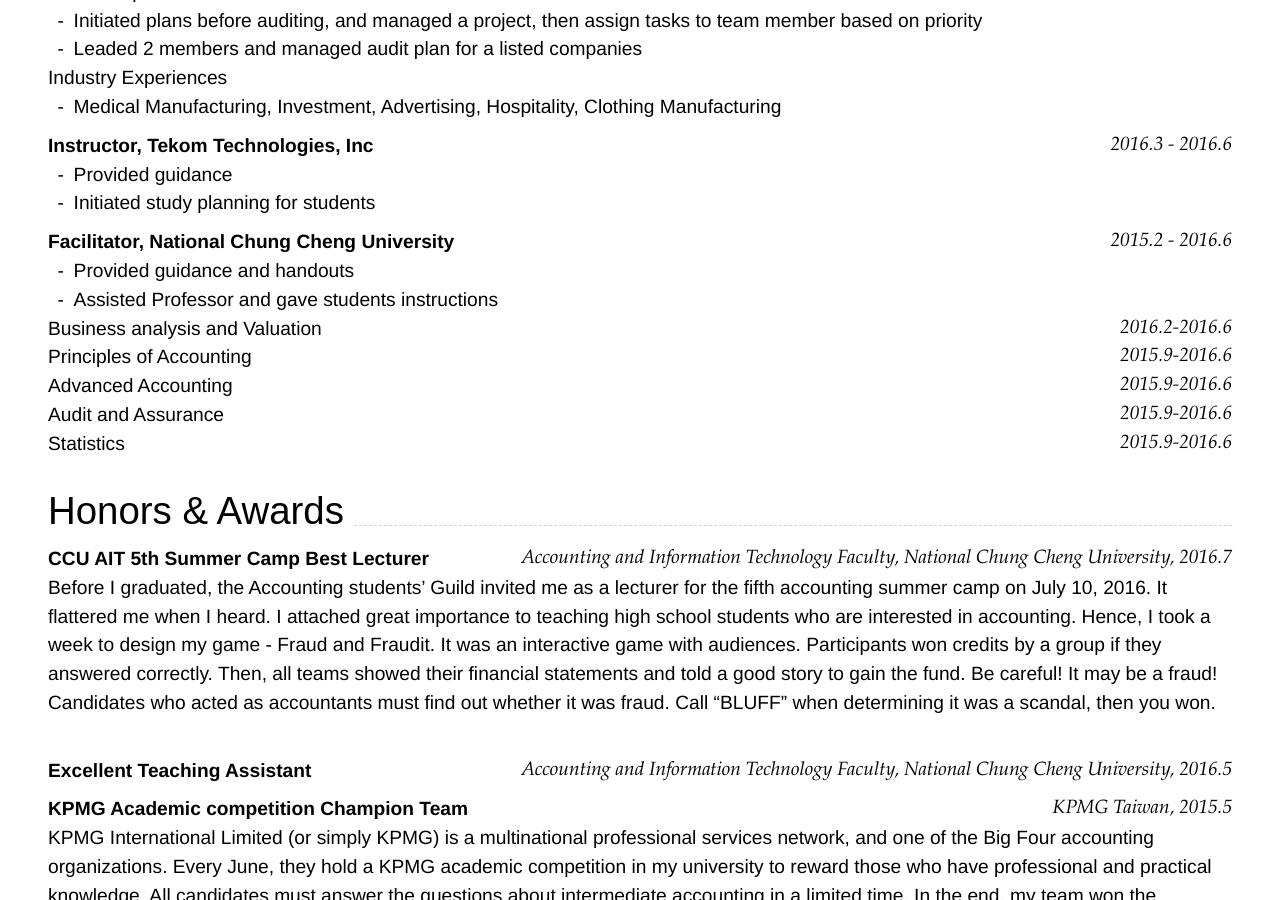
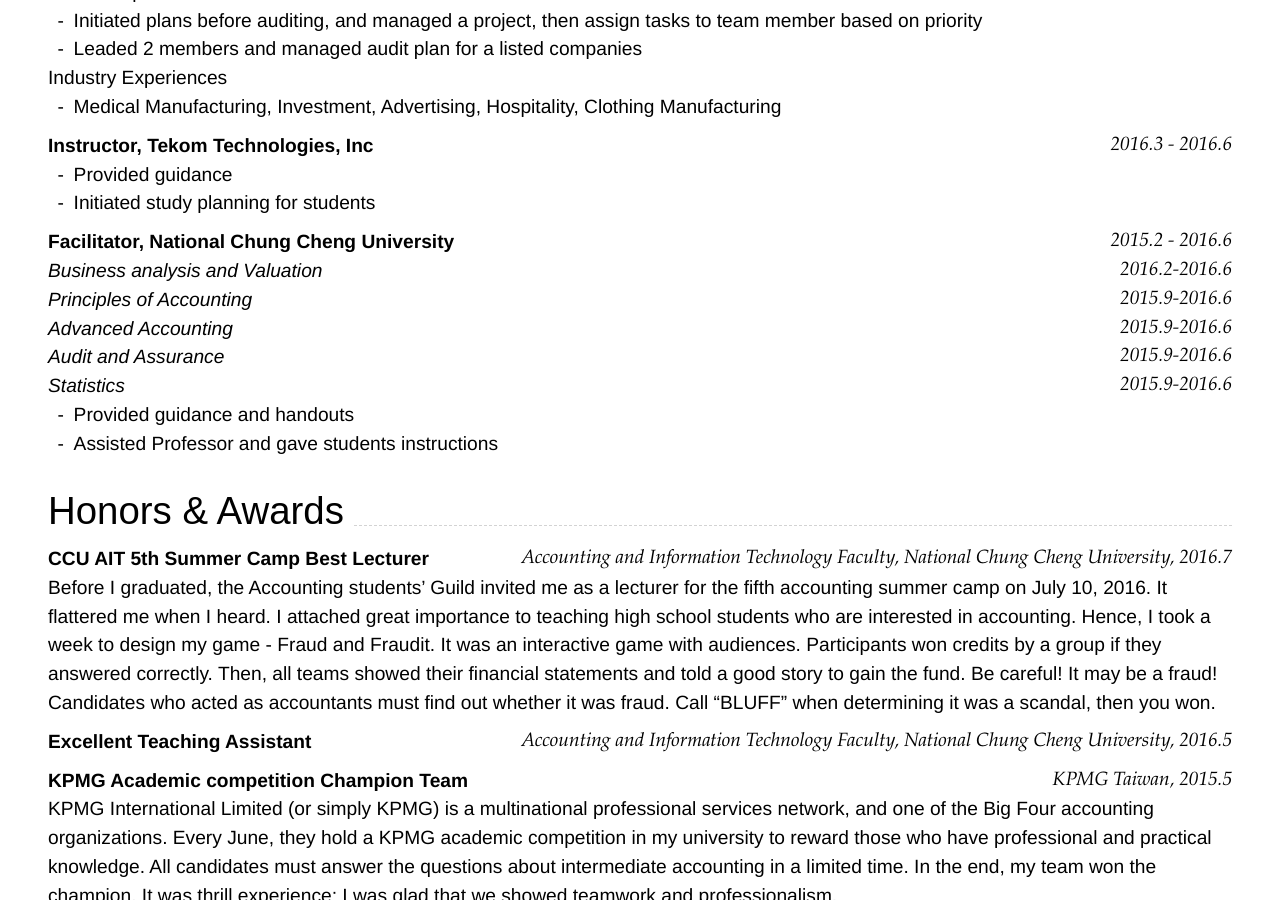
Before and after one commit to HUIXIN-TW/Resume, a Jekyll site: the page built from index.md, in a window 1280 px wide and 900 px high, scrolled down 2126 px. Built offline with Jekyll 4.4.1, drawn with Linux system fonts in a browser that asks for light colours; nearby versions of some CDN libraries; some of the changed text lies outside the part shown.

Commit message:
add github

```diff
--- a/_includes/cv-contact.html
+++ b/_includes/cv-contact.html
@@ -10,6 +10,11 @@
     <a href="{{ page.email.url }}" style="margin-left:0.5em">{{ page.email.text }}</a>
     {% endif %}
 
+    {% if page.github %}
+    <i class="fi-social-github" style="margin-left:1em"></i>
+    <a href="{{ page.github.url }}" style="margin-left:0.5em">{{ page.github.text }}</a>
+    {% endif %}
+
     {% if page.phone %}
     <i class="fi-telephone" style="margin-left:1em"></i>
     {{ page.phone }}
--- a/index.md
+++ b/index.md
@@ -133,15 +135,14 @@ Industry Experiences
 <br>
 
 ### **Facilitator, National Chung Cheng University** `2015.2 - 2016.6`
+_Business analysis and Valuation `2016.2-2016.6`_<br>
+_Principles of Accounting `2015.9-2016.6`_<br>
+_Advanced Accounting `2015.9-2016.6`_<br>
+_Audit and Assurance `2015.9-2016.6`_<br>
+_Statistics `2015.9-2016.6`<br>_
 - Provided guidance and handouts
 - Assisted Professor and gave students instructions
 <br>
-
-Business analysis and Valuation `2016.2-2016.6`<br>
-Principles of Accounting `2015.9-2016.6`<br>
-Advanced Accounting `2015.9-2016.6`<br>
-Audit and Assurance `2015.9-2016.6`<br>
-Statistics `2015.9-2016.6`<br>
 
 ---
 
@@ -149,7 +150,7 @@ Statistics `2015.9-2016.6`<br>
 
 ### **CCU AIT 5th Summer Camp Best Lecturer** `Accounting and Information Technology Faculty, National Chung Cheng University, 2016.7`
 
-Before I graduated, the Accounting students’ Guild invited me as a lecturer for the fifth accounting summer camp on July 10, 2016. It flattered me when I heard. I attached great importance to teaching high school students who are interested in accounting. Hence, I took a week to design my game - Fraud and Fraudit. It was an interactive game with audiences. Participants won credits by a group if they answered correctly. Then, all teams showed their financial statements and told a good story to gain the fund. Be careful! It may be a fraud! Candidates who acted as accountants must find out whether it was fraud. Call “BLUFF” when determining it was a scandal, then you won.<br>
+Before I graduated, the Accounting students’ Guild invited me as a lecturer for the fifth accounting summer camp on July 10, 2016. It flattered me when I heard. I attached great importance to teaching high school students who are interested in accounting. Hence, I took a week to design my game - Fraud and Fraudit. It was an interactive game with audiences. Participants won credits by a group if they answered correctly. Then, all teams showed their financial statements and told a good story to gain the fund. Be careful! It may be a fraud! Candidates who acted as accountants must find out whether it was fraud. Call “BLUFF” when determining it was a scandal, then you won.
 <br>
 
 ### **Excellent Teaching Assistant** `Accounting and Information Technology Faculty, National Chung Cheng University, 2016.5`
```
Also changed, not shown: other parts of index.md (+4 -2 lines).
